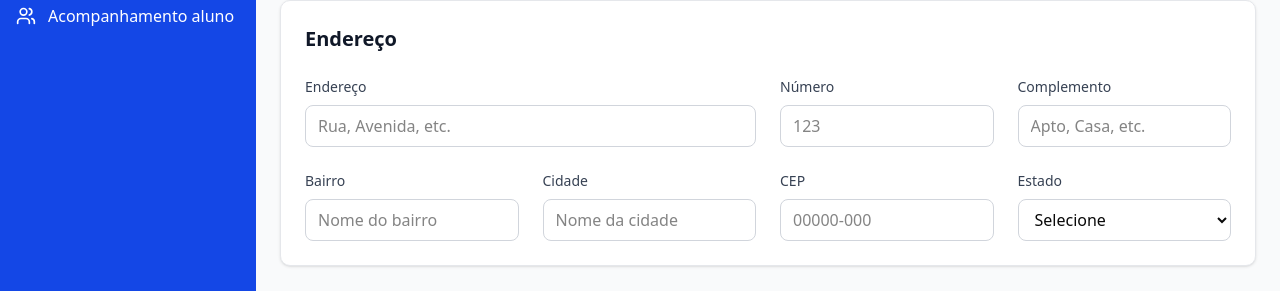
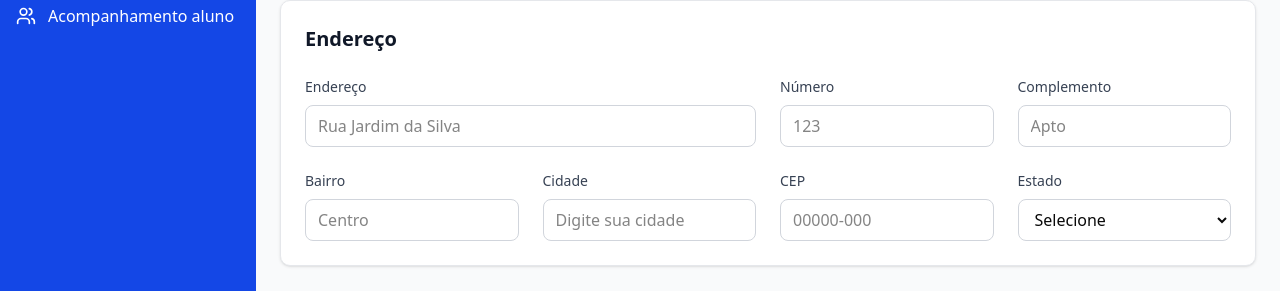
Before and after one commit to pedrovmdp/projetoExtensao_iv, a React (Vite) app in the folder frontend/: page /CadastroEmpresa in a window 1280 px wide. Shown: the part 418-709 px from the top of the page. Built offline with nearby package versions, Linux system fonts and the light colour scheme.

Commit message:
feat: add formInput

```diff
--- a/frontend/src/components/CadastroEmpresa.jsx
+++ b/frontend/src/components/CadastroEmpresa.jsx
@@ -80,6 +80,16 @@ export default function CadastroEmpresa() {
         }
     }
 
+    const formatCNPJ = (value) => {
+        const numbers = value.replace(/\D/g, '')
+
+        if (numbers.length <= 14) {
+            return numbers.replace(/^(\d{2})(\d{3})(\d{3})(\d{4})(\d{2}).*/, '$1.$2.$3/$4-$5');
+        }
+
+        return value
+    }
+
     const formatCPF = (value) => {
         // Remove tudo que não é dígito
         const numbers = value.replace(/\D/g, '')
@@ -92,6 +102,27 @@ export default function CadastroEmpresa() {
         return value
     }
 
+    const formatPhone = (value) => {
+        const numbers = value.replace(/\D/g, '');
+
+        if (numbers.length <= 10) {
+            // Formato: (XX) XXXX-XXXX
+            return numbers.replace(/^(\d{2})(\d{4})(\d{0,4}).*/, '($1) $2-$3');
+        } else {
+            // Formato: (XX) 9XXXX-XXXX
+            return numbers.replace(/^(\d{2})(\d{5})(\d{0,4}).*/, '($1) $2-$3');
+        }
+    };
+
+
+    const handleCNPJChange = (e) => {
+        const formatted = formatCNPJ(e.target.value);
+        setFormData(prev => ({
+            ...prev,
+            cnpj: formatted
+        }));
+    };
+
     const handleCPFChange = (e) => {
         const formatted = formatCPF(e.target.value)
         setFormData(prev => ({
@@ -99,6 +130,22 @@ export default function CadastroEmpresa() {
             cpf: formatted
         }))
     }
+
+    const handlePhoneChange = (e) => {
+        const formatted = formatPhone(e.target.value);
+        setFormData(prev => ({
+            ...prev,
+            telefone: formatted
+        }));
+    };
+
+    const handleTelChange = (e) => {
+        const formatted = formatPhone(e.target.value);
+        setFormData(prev => ({
+            ...prev,
+            telefone: formatted
+        }));
+    };
 
     const [loading, setLoading] = useState(false)
     const [message, setMessage] = useState({ type: '', text: '' })
@@ -173,43 +220,35 @@ export default function CadastroEmpresa() {
                     <h2 className="text-xl font-semibold text-gray-900 mb-6">Dados da Empresa</h2>
                     <div className="grid grid-cols-1 md:grid-cols-2 lg:grid-cols-3 gap-6">
                         <div className="lg:col-span-2">
-                            <label className="block text-sm font-medium text-gray-700 mb-2">Razão Social *</label>
-                            <input
-                                type="text"
-                                name="razao_social"
+                            <FormInput
+                                label={"Razão Social *"}
+                                type={"text"}
+                                name={"razao_social"}
                                 value={formData.razao_social}
                                 onChange={handleInputChange}
-                                className={`w-full px-3 py-2 border rounded-md focus:outline-none focus:ring-2 focus:ring-blue-500 ${errors.razao_social ? 'border-red-500' : 'border-gray-300'}`}
-                                placeholder="Digite a razão social"
+                                placeholder={"Digite a razão social"}
                             />
                             {errors.razao_social && <p className="text-red-500 text-sm mt-1">{errors.razao_social}</p>}
                         </div>
 
-                        <div>
-                            <label className="block text-sm font-medium text-gray-700 mb-2">Nome Fantasia</label>
-                            <input
-                                type="text"
-                                name="nome_fantasia"
+                        <FormInput
+                            label={"Nome Fantasia"}
+                            type={"text"}
+                            name={"nome_fantasia"}
                             value={formData.nome_fantasia}
                             onChange={handleInputChange}
-                                className="w-full px-3 py-2 border border-gray-300 rounded-md focus:outline-none focus:ring-2 focus:ring-blue-500"
-                                placeholder="Digite o nome fantasia"
+                            placeholder={"Digite o nome fantasia"}
                         />
-                        </div>
 
-                        <div>
-                            <label className="block text-sm font-medium text-gray-700 mb-2">CNPJ *</label>
-                            <input
-                                type="text"
-                                name="cnpj"
+                        <FormInput
+                            label={"CNPJ *"}
+                            type={"text"}
+                            name={"cnpj"}
                             value={formData.cnpj}
-                                onChange={handleInputChange}
-                                maxLength="18"
-                                className={`w-full px-3 py-2 border rounded-md focus:outline-none focus:ring-2 focus:ring-blue-500 ${errors.cnpj ? 'border-red-500' : 'border-gray-300'}`}
-                                placeholder="00.000.000/0001-00"
+                            onChange={handleCNPJChange}
+                            placeholder={"00.000.000/0001-00"}
                         />
                         {errors.cnpj && <p className="text-red-500 text-sm mt-1">{errors.cnpj}</p>}
-                        </div>
 
                         <div>
                             <label className="block text-sm font-medium text-gray-700 mb-2">Tipo de Empresa</label>
@@ -228,13 +267,12 @@ export default function CadastroEmpresa() {
                         </div>
 
                         <div>
-                            <label className="block text-sm font-medium text-gray-700 mb-2">Data de Abertura</label>
-                            <input
-                                type="date"
-                                name="data_abertura"
+                            <FormInput
+                                label={"Data de Abertura"}
+                                type={"date"}
+                                name={"data_abertura"}
                                 value={formData.data_abertura}
                                 onChange={handleInputChange}
-                                className="w-full px-3 py-2 border border-gray-300 rounded-md focus:outline-none focus:ring-2 focus:ring-blue-500"
                             />
                             {errors.data_nascimento && <p className="text-red-500 text-sm mt-1">{errors.data_nascimento}</p>}
                         </div>
@@ -247,86 +285,68 @@ export default function CadastroEmpresa() {
                     <h2 className="text-xl font-semibold text-gray-900 mb-6">Endereço</h2>
                     <div className="grid grid-cols-1 md:grid-cols-2 lg:grid-cols-4 gap-6">
                         <div className="lg:col-span-2">
-                            <label className="block text-sm font-medium text-gray-700 mb-2">
-                                Endereço
-                            </label>
-                            <input
-                                type="text"
-                                name="endereco"
+                            <FormInput
+                                label={"Endereço"}
+                                type={"text"}
+                                name={"endereco"}
                                 value={formData.endereco}
                                 onChange={handleInputChange}
-                                className="w-full px-3 py-2 border border-gray-300 rounded-md focus:outline-none focus:ring-2 focus:ring-blue-500"
-                                placeholder="Rua, Avenida, etc."
+                                placeholder={"Rua Jardim da Silva"}
                             />
                         </div>
 
                         <div>
-                            <label className="block text-sm font-medium text-gray-700 mb-2">
-                                Número
-                            </label>
-                            <input
-                                type="text"
-                                name="numero"
+                            <FormInput
+                                label={"Número"}
+                                type={"text"}
+                                name={"numero"}
                                 value={formData.numero}
                                 onChange={handleInputChange}
-                                className="w-full px-3 py-2 border border-gray-300 rounded-md focus:outline-none focus:ring-2 focus:ring-blue-500"
-                                placeholder="123"
+                                placeholder={"123"}
                             />
                         </div>
 
                         <div>
-                            <label className="block text-sm font-medium text-gray-700 mb-2">
-                                Complemento
-                            </label>
-                            <input
-                                type="text"
-                                name="complemento"
+                            <FormInput
+                                label={"Complemento"}
+                                type={"text"}
+                                name={"complemento"}
                                 value={formData.complemento}
                                 onChange={handleInputChange}
-                                className="w-full px-3 py-2 border border-gray-300 rounded-md focus:outline-none focus:ring-2 focus:ring-blue-500"
-                                placeholder="Apto, Casa, etc."
+                                placeholder={"Apto"}
                             />
                         </div>
 
                         <div>
-                            <label className="block text-sm font-medium text-gray-700 mb-2">
-                                Bairro
-                            </label>
-                            <input
-                                type="text"
-                                name="bairro"
+                            <FormInput
+                                label={"Bairro"}
+                                type={"text"}
+                                name={"bairro"}
                                 value={formData.bairro}
                                 onChange={handleInputChange}
-                                className="w-full px-3 py-2 border border-gray-300 rounded-md focus:outline-none focus:ring-2 focus:ring-blue-500"
-                                placeholder="Nome do bairro"
+                                placeholder={"Centro"}
                             />
                         </div>
 
                         <div>
-                            <label className="block text-sm font-medium text-gray-700 mb-2">
-                                Cidade
-                            </label>
-                            <input
-                                type="text"
-                                name="cidade"
+                            <FormInput
+                                label={"Cidade"}
+                                type={"text"}
+                                name={"cidade"}
                                 value={formData.cidade}
                                 onChange={handleInputChange}
-                                className="w-full px-3 py-2 border border-gray-300 rounded-md focus:outline-none focus:ring-2 focus:ring-blue-500"
-                                placeholder="Nome da cidade"
+                                placeholder={"Digite sua cidade"}
                             />
                         </div>
 
                         <div>
-                            <label className="block text-sm font-medium text-gray-700 mb-2">
-                                CEP
-                            </label>
-                            <input
-                                type="text"
-                                name="cep"
+                            <FormInput
+                                label={"CEP"}
+                                type={"text"}
+                                name={"cep"}
                                 value={formData.cep}
                                 onChange={handleInputChange}
-                                className="w-full px-3 py-2 border border-gray-300 rounded-md focus:outline-none focus:ring-2 focus:ring-blue-500"
-                                placeholder="00000-000"
+                                placeholder={"00000-000"}
                             />
                         </div>
 
@@ -368,21 +388,27 @@ export default function CadastroEmpresa() {
                                 className="w-full px-3 py-2 border border-gray-300 rounded-md focus:outline-none focus:ring-2 focus:ring-blue-500"
                                 placeholder="(48) 3000-0000"
                             />
+                            <FormInput
+                                label={"CEP"}
+                                type={"text"}
+                                name={"cep"}
+                                value={formData.cep}
+                                onChange={handleInputChange}
+                                placeholder={"00000-000"}
+                            />
                         </div>
 
                         <div>
-                            <label className="block text-sm font-medium text-gray-700 mb-2">
-                                Celular
-                            </label>
-                            <input
-                                type="tel"
-                                name="celular"
+                            <FormInput
+                                label={"Celular"}
+                                type={"tel"}
+                                name={"celular"}
                                 value={formData.celular}
                                 onChange={handleInputChange}
-                                className="w-full px-3 py-2 border border-gray-300 rounded-md focus:outline-none focus:ring-2 focus:ring-blue-500"
-                                placeholder="(48) 99000-0000"
+                                placeholder={"(48) 99000-0000"}
                             />
                         </div>
+
 
                         <div>
                             <label className="block text-sm font-medium text-gray-700 mb-2">
@@ -426,8 +452,7 @@ export default function CadastroEmpresa() {
                                 value={formData.responsavel_cpf}
                                 onChange={handleCPFChange}
                                 maxLength="14"
-                                className={`w-full px-3 py-2 border rounded-md focus:outline-none focus:ring-2 focus:ring-blue-500 ${errors.cpf ? 'border-red-500' : 'border-gray-300'
-                                    }`}
+                                className={`w-full px-3 py-2 border rounded-md focus:outline-none focus:ring-2 focus:ring-blue-500 ${errors.cpf ? 'border-red-500' : 'border-gray-300'}`}
                                 placeholder="000.000.000-00"
                             />
                             {errors.cpf && <p className="text-red-500 text-sm mt-1">{errors.cpf}</p>}
@@ -446,16 +471,13 @@ export default function CadastroEmpresa() {
                         </div>
 
                         <div>
-                            <label className="block text-sm font-medium text-gray-700 mb-2">
-                                Telefone
-                            </label>
-                            <input
-                                type="tel"
-                                name="responsavel_telefone"
+                            <FormInput
+                                label={"Telefone"}
+                                type={"tel"}
+                                name={"responsavel_telefone"}
                                 value={formData.responsavel_telefone}
                                 onChange={handleInputChange}
-                                className="w-full px-3 py-2 border border-gray-300 rounded-md focus:outline-none focus:ring-2 focus:ring-blue-500"
-                                placeholder="(48) 99000-0000"
+                                placeholder={"(48) 99000-0000"}
                             />
                         </div>
 
```
Lines whose indentation alone changed are shown as unchanged.
